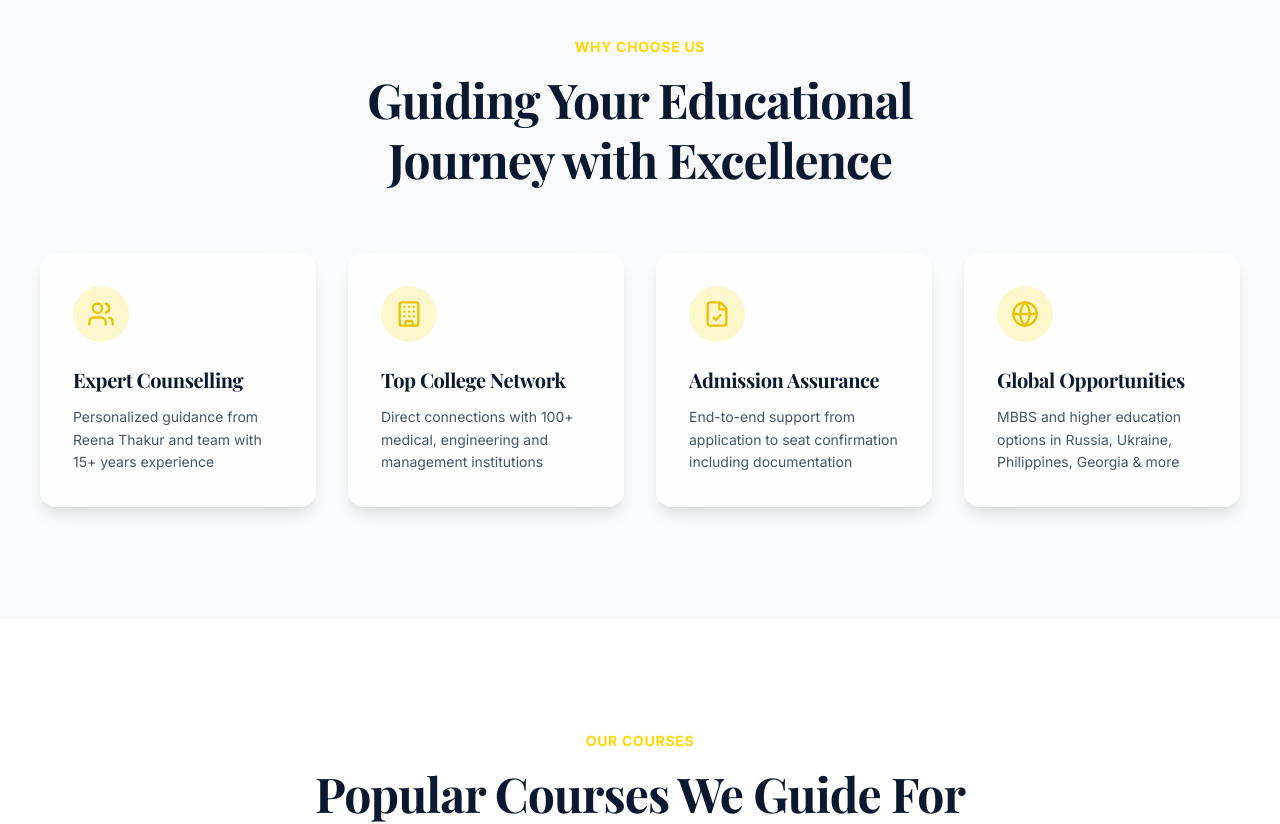
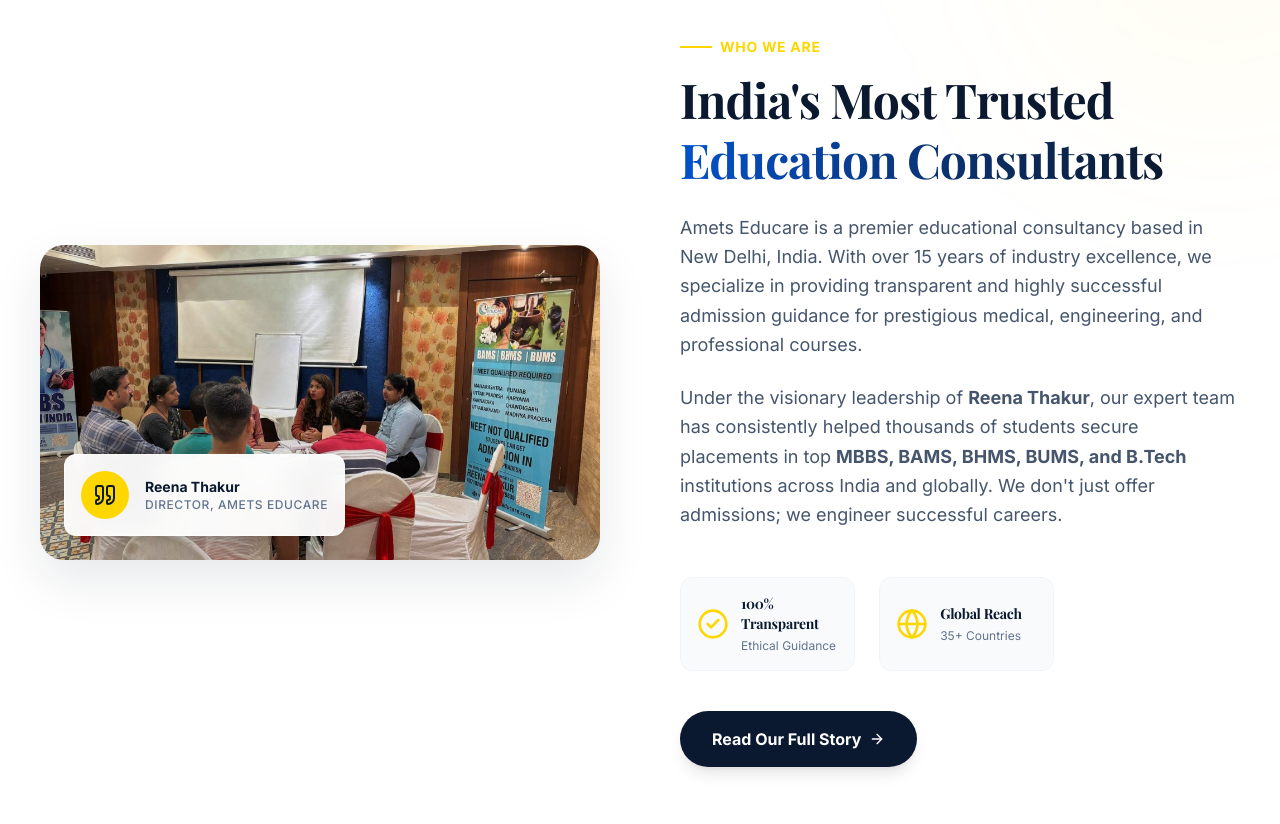
Before and after one commit to devlixorforamets/amets-educare, a Next.js app: page / in a window 1280 px wide. Shown: the part 1060-1884 px from the top of the page. Built offline with nearby package versions, Linux system fonts and the light colour scheme.

Commit message:
Add interactive Who We Are section to homepage with optimized image and alt tags

```diff
--- a/src/app/(main)/page.tsx
+++ b/src/app/(main)/page.tsx
@@ -2,11 +2,12 @@
 
 import React, { useState, useRef, useEffect } from 'react';
 import Link from 'next/link';
+import Image from 'next/image';
 import { motion, useInView, useAnimation, AnimatePresence } from 'framer-motion';
 import {
   ArrowRight, Users, Building, FileCheck, Globe,
   Quote, Star, ChevronDown, CheckCircle2, PhoneCall,
-  MapPin, Clock, ArrowUpRight
+  MapPin, Clock, ArrowUpRight, ShieldCheck
 } from 'lucide-react';
 import Script from 'next/script';
 import { generateFAQSchema, generateCourseSchema } from '@/lib/schemas';
@@ -393,6 +394,89 @@
   );
 }
 
+function WhoWeAreSection() {
+  const ref = useRef(null);
+  const isInView = useInView(ref, { once: true, margin: "-100px" });
+
+  return (
+    <section id="who-we-are" className="bg-white py-20 lg:py-28 overflow-hidden relative">
+      <div className="absolute top-0 right-0 w-96 h-96 bg-accent-500/5 rounded-full blur-[100px] -translate-y-1/2 translate-x-1/3"></div>
+      <div className="container-premium relative z-10" ref={ref}>
+        <div className="grid grid-cols-1 lg:grid-cols-2 gap-12 lg:gap-20 items-center">
+
+          <motion.div
+            initial={{ opacity: 0, x: -50 }}
+            animate={isInView ? { opacity: 1, x: 0 } : { opacity: 0, x: -50 }}
+            transition={{ duration: 0.8, ease: "easeOut" }}
+            className="order-2 lg:order-1 relative rounded-3xl overflow-hidden shadow-[0_20px_50px_rgba(10,25,47,0.1)] group"
+          >
+            <div className="absolute inset-0 bg-gradient-to-tr from-primary-900/20 to-transparent mix-blend-multiply z-10 transition-opacity duration-500 group-hover:opacity-0"></div>
+            <Image
+              src="/images/amets-educare-reena-thakur-counselling-session.jpg"
+              alt="Reena Thakur, Director of Amets Educare, counseling medical and engineering aspirants for MBBS, BAMS, BHMS admissions in New Delhi, India"
+              width={800}
+              height={600}
+              className="w-full h-auto object-cover scale-[1.02] group-hover:scale-105 transition-transform duration-700 ease-in-out"
+            />
+            <div className="absolute bottom-6 left-6 z-20 bg-white/95 backdrop-blur-md p-4 rounded-xl border border-white/40 shadow-xl flex items-center gap-4">
+              <div className="w-12 h-12 bg-accent-500 rounded-full flex items-center justify-center shrink-0">
+                <Quote className="w-6 h-6 text-primary-900" />
+              </div>
+              <div>
+                <p className="font-bold text-primary-900 text-sm">Reena Thakur</p>
+                <p className="text-slate-500 text-xs font-medium uppercase tracking-wider">Director, Amets Educare</p>
+              </div>
+            </div>
+          </motion.div>
+
+          <motion.div
+            initial={{ opacity: 0, x: 50 }}
+            animate={isInView ? { opacity: 1, x: 0 } : { opacity: 0, x: 50 }}
+            transition={{ duration: 0.8, ease: "easeOut", delay: 0.2 }}
+            className="order-1 lg:order-2 flex flex-col items-start"
+          >
+            <span className="text-accent-500 font-bold tracking-wider uppercase text-sm mb-3 flex items-center gap-2">
+              <span className="w-8 h-0.5 bg-accent-500 inline-block"></span> Who We Are
+            </span>
+            <h2 className="font-serif text-3xl sm:text-4xl md:text-5xl font-bold text-primary-900 leading-tight mb-6">
+              India's Most Trusted <br className="hidden sm:block"/>
+              <span className="text-transparent bg-clip-text bg-gradient-to-r from-primary-600 to-primary-900">Education Consultants</span>
+            </h2>
+            <p className="text-slate-600 text-base sm:text-lg leading-relaxed mb-6">
+              Amets Educare is a premier educational consultancy based in New Delhi, India. With over 15 years of industry excellence, we specialize in providing transparent and highly successful admission guidance for prestigious medical, engineering, and professional courses.
+            </p>
+            <p className="text-slate-600 text-base sm:text-lg leading-relaxed mb-8">
+              Under the visionary leadership of <strong>Reena Thakur</strong>, our expert team has consistently helped thousands of students secure placements in top <strong>MBBS, BAMS, BHMS, BUMS, and B.Tech</strong> institutions across India and globally. We don't just offer admissions; we engineer successful careers.
+            </p>
+
+            <div className="flex flex-col sm:flex-row gap-4 sm:gap-6 mt-4 w-full sm:w-auto">
+              <div className="flex items-center gap-3 bg-slate-50 border border-slate-100 p-4 rounded-xl flex-1 hover:shadow-md transition-shadow">
+                <CheckCircle2 className="w-8 h-8 text-accent-500 shrink-0" />
+                <div>
+                  <h4 className="font-bold text-primary-900 text-sm">100% Transparent</h4>
+                  <p className="text-xs text-slate-500 mt-1">Ethical Guidance</p>
+                </div>
+              </div>
+              <div className="flex items-center gap-3 bg-slate-50 border border-slate-100 p-4 rounded-xl flex-1 hover:shadow-md transition-shadow">
+                <Globe className="w-8 h-8 text-accent-500 shrink-0" />
+                <div>
+                  <h4 className="font-bold text-primary-900 text-sm">Global Reach</h4>
+                  <p className="text-xs text-slate-500 mt-1">35+ Countries</p>
+                </div>
+              </div>
+            </div>
+
+            <Link href="/about-us" className="mt-10 inline-flex items-center justify-center gap-2 bg-primary-900 text-white font-bold px-8 py-4 rounded-full hover:bg-primary-800 transition-colors shadow-lg hover:shadow-xl hover:-translate-y-1">
+              Read Our Full Story <ArrowRight className="w-4 h-4" />
+            </Link>
+          </motion.div>
+
+        </div>
+      </div>
+    </section>
+  );
+}
+
 function WhyAmetsSection() {
   return (
     <section id="why-us" className="bg-slate-50 section-padding">
@@ -771,6 +855,7 @@
     <main className="flex flex-col min-h-screen">
       <HeroSection />
       <MarqueeSection />
+      <WhoWeAreSection />
       <WhyAmetsSection />
       <FeaturedCoursesSection />
       <StudyAbroadSection />
```
Also changed, not shown: public/images/amets-educare-reena-thakur-counselling-session.jpg (added).
